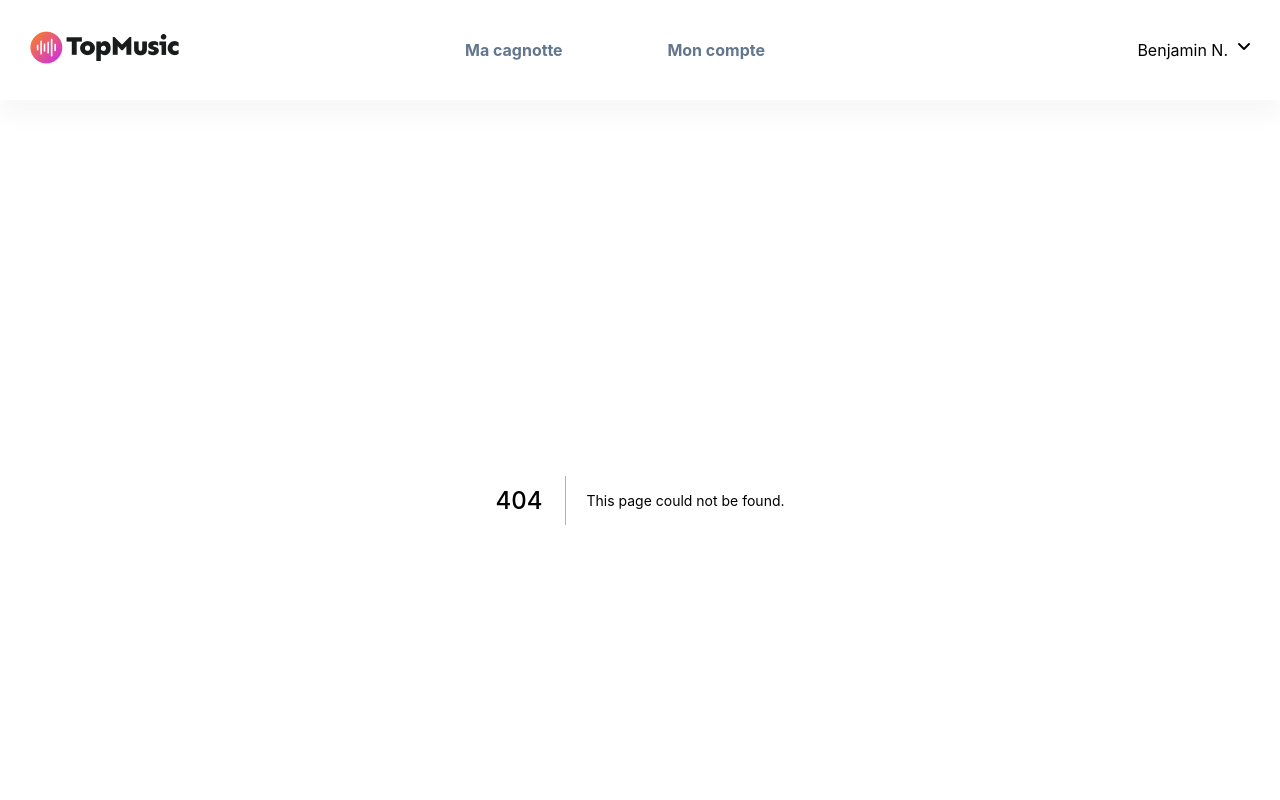
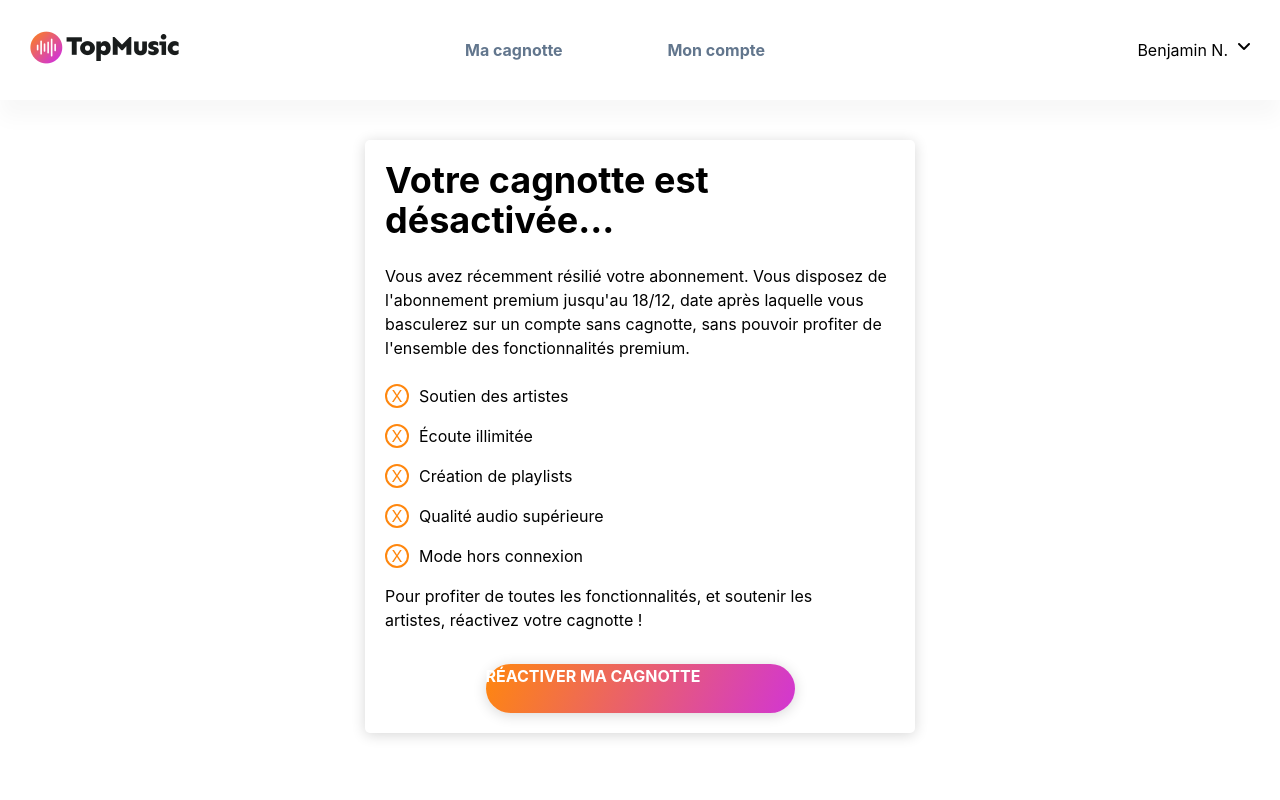
Before and after one commit to YevhenTiaka/TopMusic-Wallet, a Next.js app: page /wallet-disactivated in a window 1280 px wide. Before the commit this address had no page. Shown: the top 800 px of the page. Built offline with nearby package versions, Linux system fonts and the light colour scheme.

Commit message:
wallet-disactive page

```diff
--- /dev/null
+++ b/src/pages/wallet-disactivated.tsx
@@ -0,0 +1,50 @@
+import { FC, useState } from 'react';
+import Link from 'next/link';
+
+const WalletDisactivated: FC = () => {
+  return (
+    <>
+      <main className="h-screen mt-10">
+        <div className="main__unsubscribe">
+          <h1 className="text-4xl font-bold mb-6">Votre cagnotte est désactivée...</h1>
+          <div className="mb-6">
+            Vous avez récemment résilié votre abonnement. Vous disposez de l'abonnement premium
+            jusqu'au 18/12, date après laquelle vous basculerez sur un compte sans cagnotte, sans
+            pouvoir profiter de l'ensemble des fonctionnalités premium.
+          </div>
+          <div className="flex mb-4">
+            <div className="unsubscribe__img">X</div>
+            <div>Soutien des artistes</div>
+          </div>
+          <div className="flex mb-4">
+            <div className="unsubscribe__img">X</div>
+            <div>Écoute illimitée</div>
+          </div>
+          <div className="flex mb-4">
+            <div className="unsubscribe__img">X</div>
+            <div>Création de playlists</div>
+          </div>
+          <div className="flex mb-4">
+            <div className="unsubscribe__img">X</div>
+            <div>Qualité audio supérieure</div>
+          </div>
+          <div className="flex">
+            <div className="unsubscribe__img">X</div>
+            <div>Mode hors connexion</div>
+          </div>
+          <div className="mt-4">
+            Pour profiter de toutes les fonctionnalités, et soutenir les <br /> artistes, réactivez
+            votre cagnotte !
+          </div>
+          <div className="flex flex-col items-center mt-8">
+            <Link href="/account-disactivated">
+              <a className="subscription__btn">RÉACTIVER MA CAGNOTTE</a>
+            </Link>
+          </div>
+        </div>
+      </main>
+    </>
+  );
+};
+
+export default WalletDisactivated;
```
